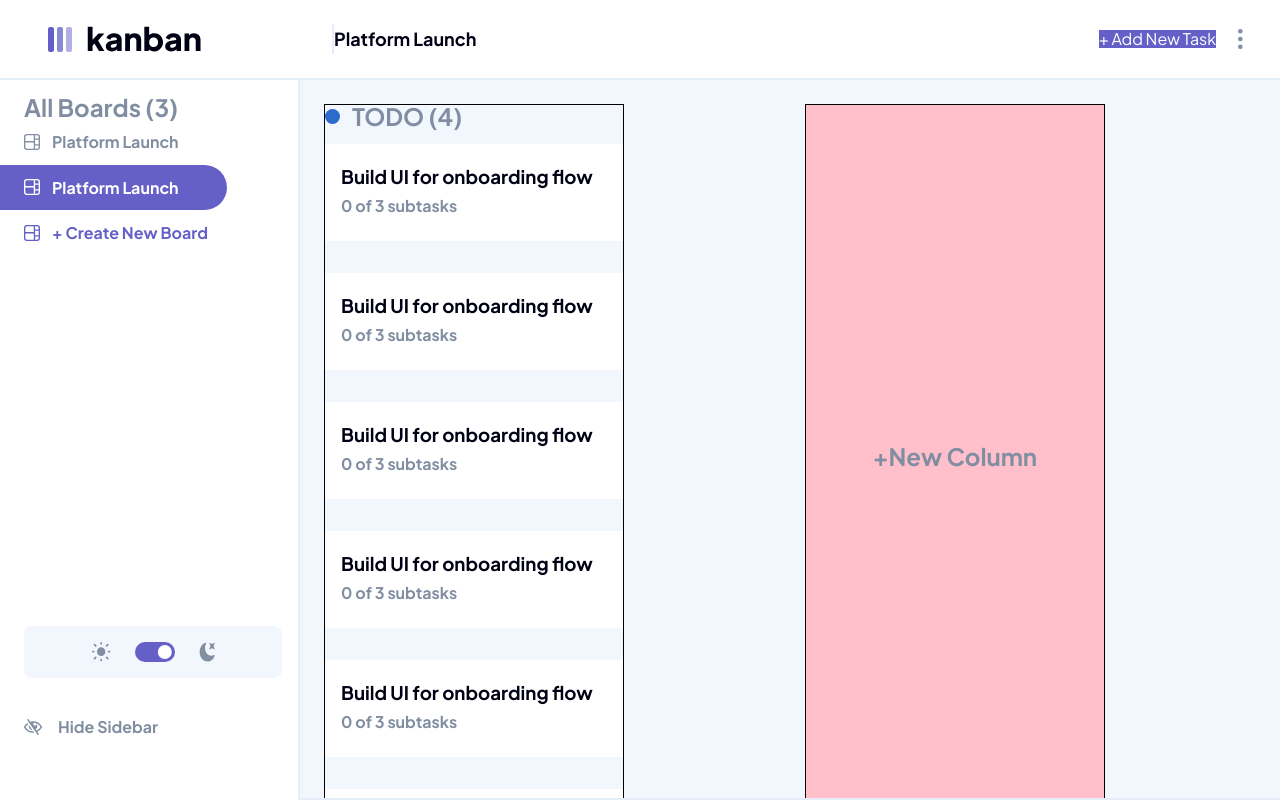
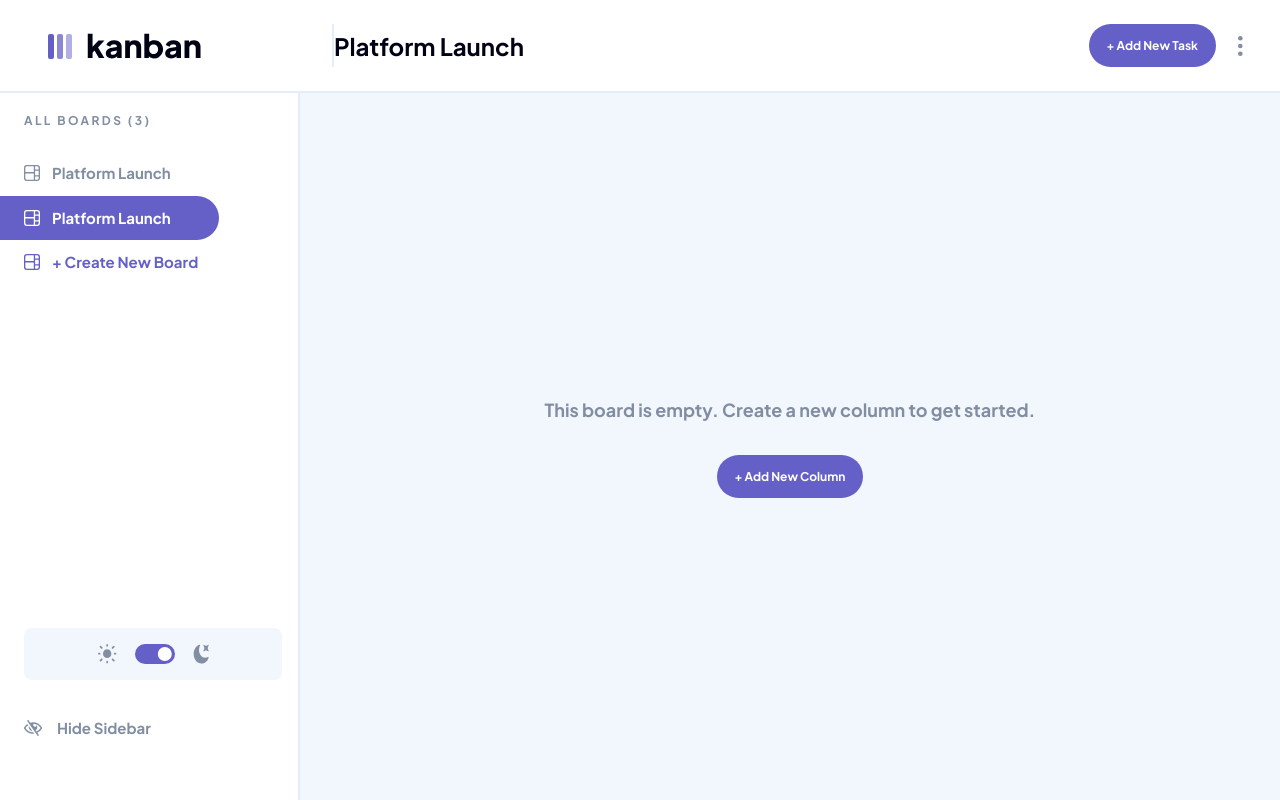
Before and after one commit to SVBSH/kanban-task-management-frontend, a React (Vite) app: page / in a window 1280 px wide. Built offline with nearby package versions, Linux system fonts and the light colour scheme.

Commit message:
add styled buttons

```diff
--- a/src/components/Header/Header.jsx
+++ b/src/components/Header/Header.jsx
@@ -20,9 +20,7 @@ const Header = ({ isNavOpen, handleToggleNav }) => {
         <source srcSet={logoDesktop} media="(min-width: 768px)" />
         <img src={logoMobile} alt="logo" />
       </picture>
-      <h1 className="clr-primary-2" style={{ fontSize: '18px' }}>
-        Platform Launch
-      </h1>
+      <h1 className="clr-primary-2">Platform Launch</h1>
 
       {/* Control Sidebar Visibility */}
       <div
@@ -46,8 +44,10 @@ const Header = ({ isNavOpen, handleToggleNav }) => {
 
       <div className={styles['new-task-container']}>
         <button
+          data-type="primary"
+          data-size="l"
           className={
-            styles['add-new-task-button-lg'] + ' bg-purple-4 clr-white'
+            styles['add-new-task-button-lg'] + ' bg-purple-4 clr-white btn'
           }
         >
           + Add New Task
--- a/src/components/Header/header.module.css
+++ b/src/components/Header/header.module.css
@@ -31,9 +31,14 @@
 }
 
 .add-new-task-button-sm {
+  cursor: pointer;
   padding-block: 0.625rem;
   padding-inline: 1.125rem;
   border-radius: 24px;
+
+  &:is(:hover, :focus-within) {
+    background-color: var(--color-purple-3);
+  }
 }
 
 .new-task-container {
--- a/src/components/Navigation/Navigation.jsx
+++ b/src/components/Navigation/Navigation.jsx
@@ -12,7 +12,12 @@ const Navigation = ({ isNavOpen, handleToggleNav }) => {
       data-open={isNavOpen}
     >
       <div className={styles['nav']}>
-        <h2 className={styles['heading-all-boards'] + ' | color-gray-3'}>
+        <h2
+          className={
+            styles['heading-all-boards'] +
+            ' | color-gray-3 fz-heading-s text-upper'
+          }
+        >
           All Boards (3)
         </h2>
 
--- a/src/components/Navigation/navigation.module.css
+++ b/src/components/Navigation/navigation.module.css
@@ -18,6 +18,7 @@
 
 .heading-all-boards {
   padding-inline-start: var(--padding-start);
+  padding-bottom: 1.1875rem;
 }
 
 .nav-container[data-open='true'] {
--- a/src/components/TaskGroup/TaskGroup.jsx
+++ b/src/components/TaskGroup/TaskGroup.jsx
@@ -1,7 +1,7 @@
 import styles from './taskGroup.module.css'
 import TaskList from '../TaskList/TaskList'
 const TaskGroup = (props) => {
-  const boardEmpty = !true
+  const boardEmpty = true
 
   return (
     <div
@@ -24,10 +24,12 @@ const TaskGroup = (props) => {
         </ul>
       ) : (
         <>
-          <p className="color-gray-3 fw-500">
+          <p className="color-gray-3 fw-700 fz-heading-l">
             This board is empty. Create a new column to get started.
           </p>
-          <button className="">+ Add New Column</button>
+          <button data-type="primary" data-size="l" className="btn">
+            + Add New Column
+          </button>
         </>
       )}
     </div>
--- a/src/components/TaskGroup/taskGroup.module.css
+++ b/src/components/TaskGroup/taskGroup.module.css
@@ -15,6 +15,7 @@
     gap: 2rem;
     place-content: center;
     text-align: center;
+    justify-items: center;
   }
 }
 
--- a/src/index.css
+++ b/src/index.css
@@ -116,6 +116,13 @@ button[class] {
   --color-purple-4: hsl(242 48% 58%);
   --color-purple-4-hover: hsl(from var(--color-purple-4) h s l / 0.1);
   --sidebar-width: 300px;
+  /* font size setup */
+  --fz-heading-xl: font-size: 1.5rem;
+  --fz-heading-l: font-size: 1.125rem;
+  --fz-heading-m: font-size: 0.9375rem;
+  --fz-heading-s: font-size: 0.75rem;
+  --fz-body-l: font-size: 0.8125rem;
+  --fz-body-m: font-size: 0.75rem;
 }
 
 html,
@@ -135,6 +142,93 @@ html[data-theme='light'] {
   --t-clr-primary-4: var(--color-white-4);
 
   --t-border-color: var(--color-gray-2);
+}
+
+h1,
+.fz-heading-xl {
+  font-size: 1.5rem;
+}
+
+h2,
+.fz-heading-l {
+  font-size: 1.125rem;
+}
+
+h3,
+button,
+.fz-heading-m {
+  font-size: 0.9375rem;
+}
+
+h4,
+.fz-heading-s {
+  font-size: 0.75rem;
+  letter-spacing: 2.4px;
+}
+
+p,
+.fz-body-l {
+  font-size: 0.8125rem;
+  font-weight: 500;
+}
+
+body,
+.fz-body-m {
+  font-size: 0.75rem;
+  font-weight: 700;
+}
+
+.btn {
+  outline: none;
+  border: none;
+  font-weight: 700;
+  background-color: var(--btn-bg-color, black);
+  color: var(--btn-color, white);
+  border-radius: 24px;
+  /* max-width: 255px; */
+  cursor: pointer;
+
+  &:is(:hover, :focus-within) {
+    background-color: var(--btn-bg-color-hover, white);
+    color: var(--btn-color-hover, black);
+  }
+}
+
+.btn[data-type='primary'][data-size='l'] {
+  padding-block: 0.9375rem;
+  font-size: var(--fz-heading-m);
+
+  --btn-bg-color: var(--color-purple-4);
+  --btn-color: white;
+
+  --btn-bg-color-hover: var(--color-purple-3);
+  --btn-color-hover: var(--color-white-4);
+}
+
+.btn[data-type='primary'][data-size='s'] {
+  padding-block: 0.5rem;
+  font-size: var(--fz-body-l);
+}
+
+.btn[data-type='secondary'] {
+  padding-block: 0.5rem;
+  --btn-color: var(--color-purple-4);
+  --btn-bg-color: hsl(from var(--color-purple-4) h s l / 0.1);
+
+  --btn-bg-color-hover: hsl(from var(--color-purple-4) h s l / 0.25);
+  --btn-color-hover: var(--color-purple-4);
+}
+
+/* TODO: update bg color bug */
+.btn[data-type='destructive'] {
+  padding-block: 0.5rem;
+  --btn-bg-color: var(--color-red-4);
+  background-color: var(--color-red-4);
+
+  --btn-color: var(--color-white-4);
+
+  --btn-bg-color-hover: var(--color-red-3);
+  --btn-color-hover: var(--color-white-4);
 }
 
 .fw-200 {
```
